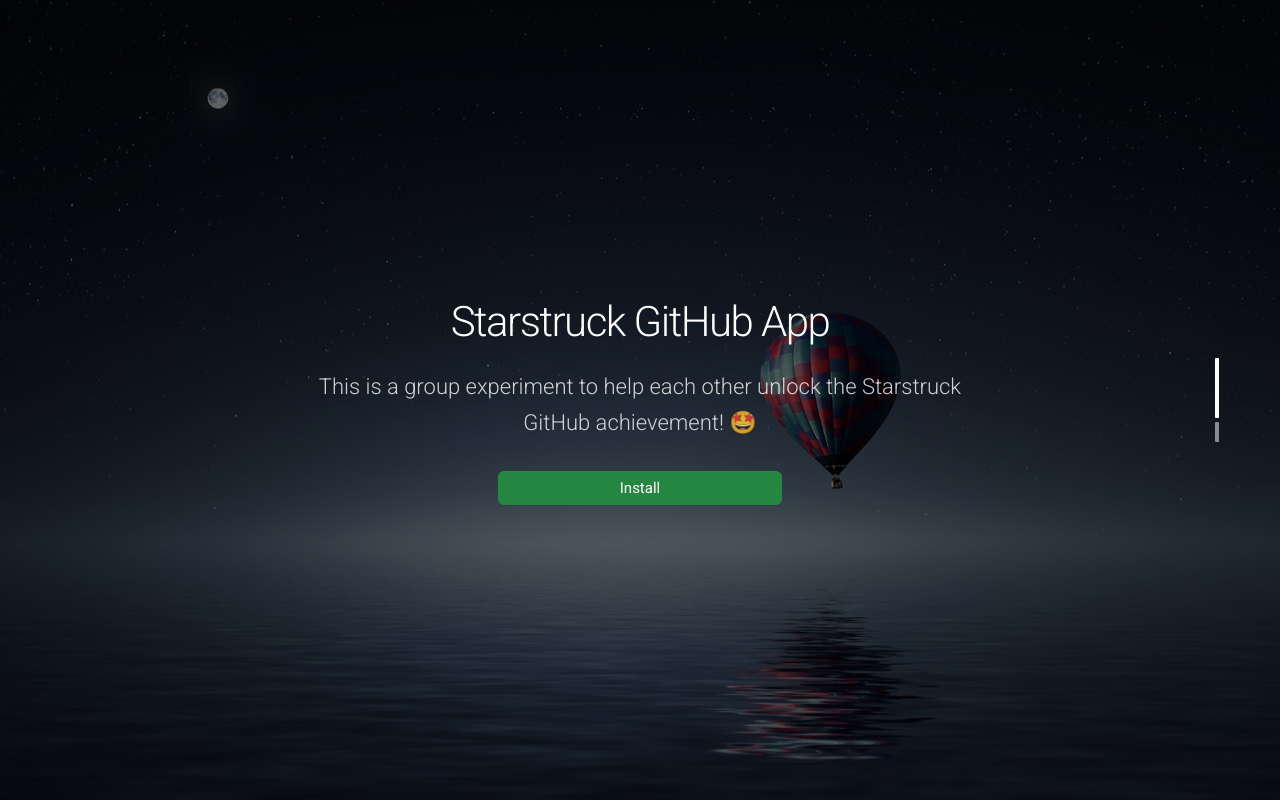
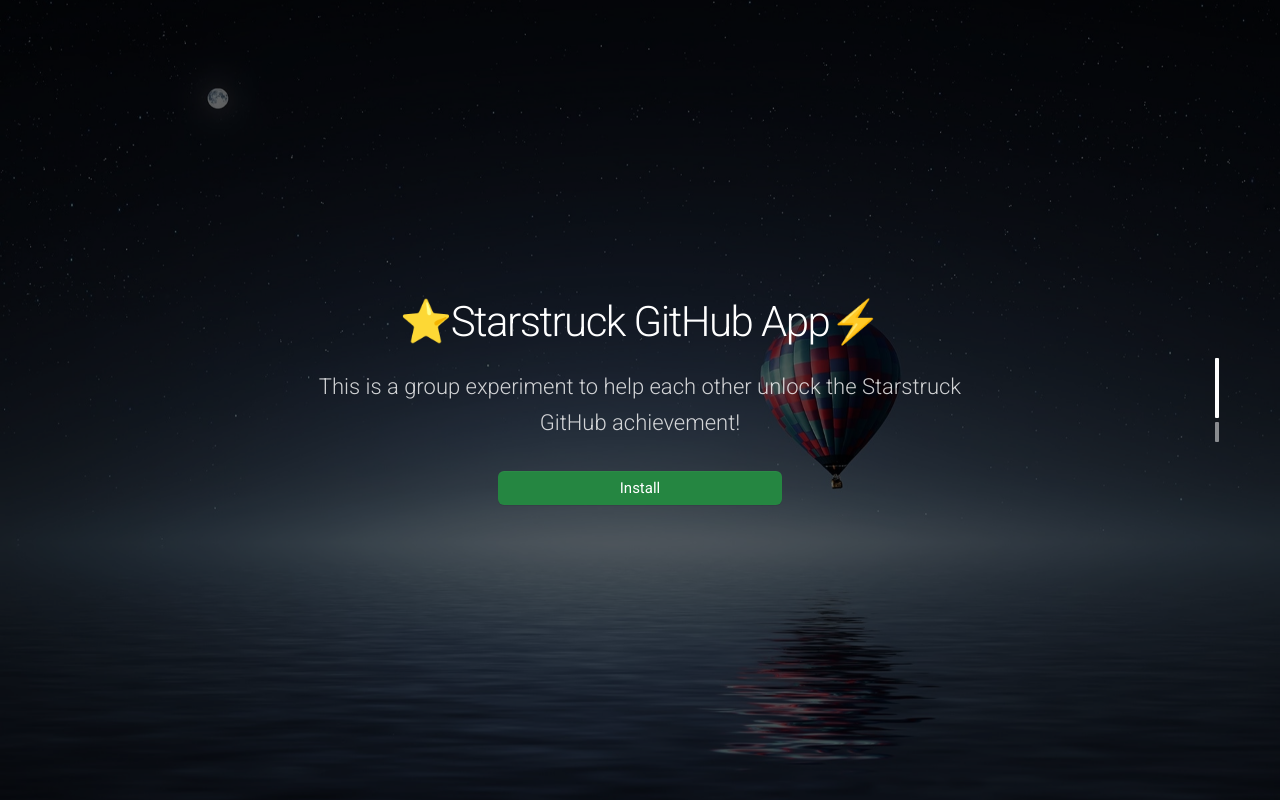
Before and after one commit to joshkautz/Starstrike-App, a plain HTML site: page index.html in a window 1280 px wide. Drawn offline with nearby package versions, Linux system fonts and the light colour scheme.

Commit message:
Added emojis to match the current logo.

```diff
--- a/index.html
+++ b/index.html
@@ -270,11 +270,11 @@
         <div class="container">
           <div class="wrap">
             <div class="fix-7-12">
-              <h1 class="ae-1">Starstruck GitHub App</h1>
+              <h1 class="ae-1">⭐Starstruck GitHub App⚡</h1>
               <p class="ae-2">
                 <span class="opacity-8"
                   >This is a group experiment to help each other unlock the
-                  Starstruck GitHub achievement! 🤩</span
+                  Starstruck GitHub achievement!</span
                 >
               </p>
               <a
```
